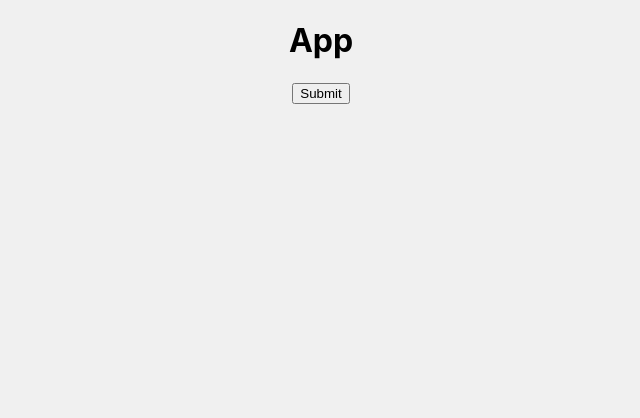
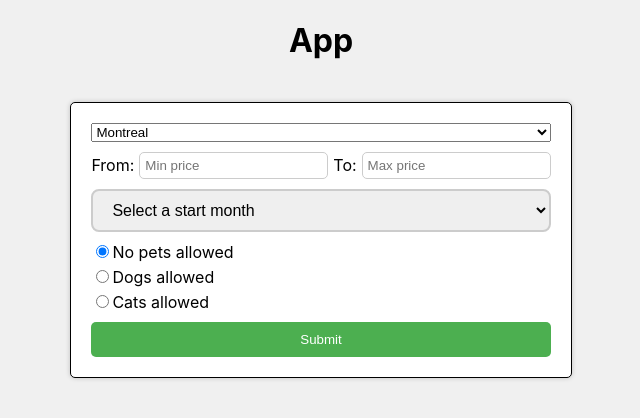
Before and after one commit to leo-dao/flat-scraper, a React (Create React App) app in the folder frontend/: page / in a window 1280 px wide. Shown: the top 418 px of the page, without its empty margins (319-959 px from the left). Built offline with nearby package versions, Linux system fonts and the light colour scheme; the HTML template or start-up script is replaced by a standard one.

Commit message:
Added components, console.log results after submitting form

```diff
--- a/frontend/src/App.tsx
+++ b/frontend/src/App.tsx
@@ -1,7 +1,7 @@
 import React from 'react';
 import './App.css';
 import styled from 'styled-components';
-import Form from './Components/Form.tsx';
+import Form from './Components/Form';
 
 const Background = styled.div`
   background-color: #f0f0f0;
--- a/frontend/src/Components/Form.tsx
+++ b/frontend/src/Components/Form.tsx
@@ -1,20 +1,87 @@
 import React, { useState } from 'react';
 import styled from 'styled-components';
+import Radio from './Radio';
 import Date from './Date';
+import Price from './Price';
 import Location from './Location';
-import Radio from './Radio';
-import Text from './Text';
+import { PetPolicy } from './type';
 
+const StyledForm = styled.form`
+    display: flex;
+    flex-direction: column;
+    gap: 10px;
+    margin: 20px;
+    padding: 20px;
+    border: 1px solid black;
+    border-radius: 5px;
+    background-color: white;
+    box-shadow: 0 0 5px 0 rgba(0, 0, 0, 0.2);
+`;
+
+const Button = styled.button`
+    background-color: #4CAF50;
+    color: white;
+    padding: 10px 15px;
+    border: none;
+    border-radius: 5px;
+    cursor: pointer;
+    &:hover {
+        background-color: #45a049;
+    }
+`;
 
 const Form: React.FC = () => {
 
     const handleSubmit = (e: React.FormEvent) => {
         e.preventDefault();
+        const data = {
+            location,
+            minPrice,
+            maxPrice,
+            pets,
+            selectedDate
+        };
+        console.log(data);
     };
+
+    const [location, setLocation] = useState<string>('');
+    const onLocationChange = (e: React.ChangeEvent<HTMLSelectElement>) => {
+        setLocation(e.target.value);
+    }
+
+    const [minPrice, setMinPrice] = useState<number | null>(null);
+    const [maxPrice, setMaxPrice] = useState<number | null>(null);
+    const onMinPriceChange = (e: React.ChangeEvent<HTMLInputElement>) => {
+        setMinPrice(parseInt(e.target.value));
+    }
+
+    const onMaxPriceChange = (e: React.ChangeEvent<HTMLInputElement>) => {
+        setMaxPrice(parseInt(e.target.value));
+    }
+
+    const [pets, setPets] = useState<PetPolicy>('No pets allowed');
+    const onPetsChange = (e: React.ChangeEvent<HTMLInputElement>) => {
+        setPets(e.target.value as PetPolicy);
+    }
+
+    const [selectedDate, setSelectedDate] = useState<Date | null>(null);
+    const handleDateChange = (date: Date | null) => {
+        setSelectedDate(date);
+    };
+
+
     return (
-        <form onSubmit={handleSubmit}>
-            <button type="submit">Submit</button>
-        </form>
+        <StyledForm onSubmit={handleSubmit}>
+            <Location value={location} onChange={onLocationChange}/>
+            <Price
+                minPrice={minPrice}
+                maxPrice={maxPrice}
+                onMinPriceChange={onMinPriceChange}
+                onMaxPriceChange={onMaxPriceChange}/>
+            <Date selectedDate={selectedDate} onChange={handleDateChange}/>
+            <Radio value={pets} onChange={onPetsChange}/>
+            <Button type="submit">Submit</Button>
+        </StyledForm>
     );
 };
 
```
Also changed, not shown: frontend/src/Components/Text.tsx (deleted, +0 -23 lines).
